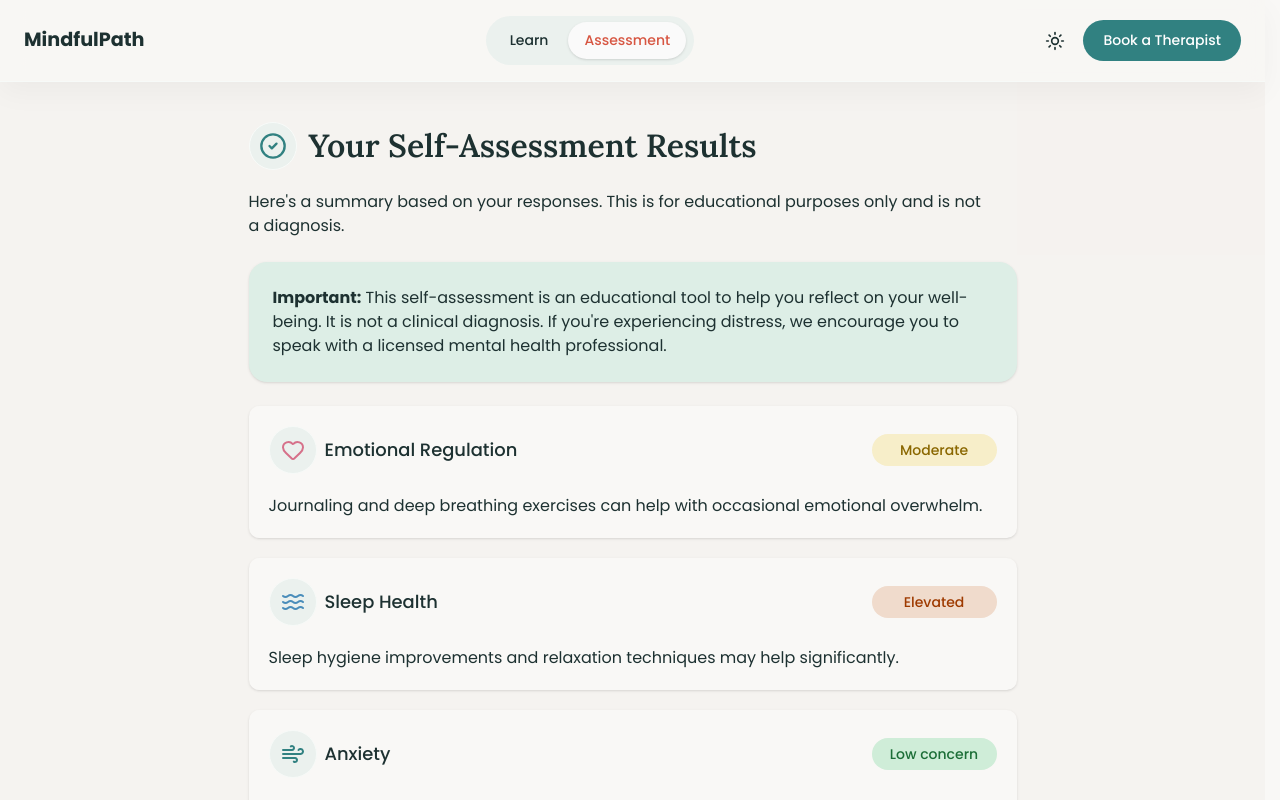
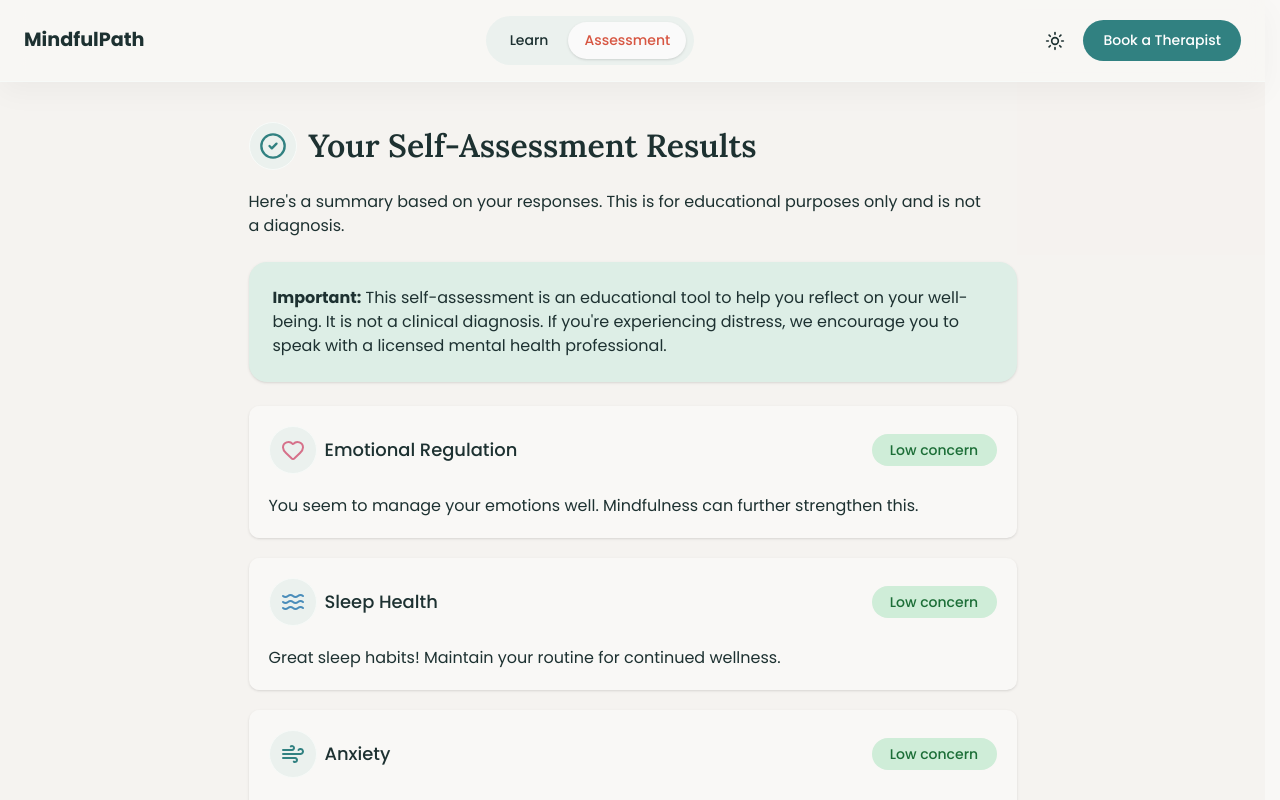
Before and after one commit to TNguyen20194/project-haven-react, a React (Vite) app: page /assessment/results in a window 1280 px wide. Built offline with nearby package versions, Linux system fonts and the light colour scheme.

Commit message:
Calulate score based on answers results and update status level based on score

```diff
--- a/src/components/section/ResultCardList.tsx
+++ b/src/components/section/ResultCardList.tsx
@@ -1,9 +1,15 @@
 import ResultCard from "./result-card/ResultCard";
 import { categories } from "@/data/categories";
-import { mockScoresByCategory } from "@/data/mockResult";
+import { questions } from "@/data/questions";
+import { useAssessmentStore } from "@/store/assessment.store";
+import { getCategoryScore } from "@/utilities/getCategoryScore";
 import { getStatus } from "@/utilities/getStatus";
 
 const ResultCardList = () => {
+   const answers = useAssessmentStore((state) => state.answers);
+
+   console.log(answers)
+
   return (
     <div className="space-y-5">
         {categories.map((category) => {
@@ -11,7 +17,7 @@ const ResultCardList = () => {
         // Calulate score to get status level and description
         // Pass status and description into child component
 
-        const score = mockScoresByCategory[category.id] ?? 0;
+        const score = getCategoryScore(category.id, questions, answers);
         const status = getStatus(score);
         const description = category.description[status];
 
--- a/src/components/section/result-card/ResultCard.tsx
+++ b/src/components/section/result-card/ResultCard.tsx
@@ -8,10 +8,16 @@ type ResultCardProps = {
   label: string;
   description: string;
   status: StatusLevel;
-  iconClass?: string
+  iconClass?: string;
 };
 
-const ResultCard = ({ icon, label, description, status, iconClass }: ResultCardProps) => (
+const ResultCard = ({
+  icon,
+  label,
+  description,
+  status,
+  iconClass,
+}: ResultCardProps) => (
   <div className="p-5 bg-[hsl(var(--background))] shadow-sm rounded-lg">
     <div className="flex flex-col gap-6 justify-between items-center sm:flex-row">
       <div className="flex items-center gap-2">
@@ -25,7 +31,6 @@ const ResultCard = ({ icon, label, description, status, iconClass }: ResultCardP
         </h4>
       </div>
 
-      {/*  <StatusPill status={calculateStatus}/> */}
       <StatusPill status={status} />
     </div>
     <div className="text-[hsl(var(--green-1))] text-[1rem] mt-5">
--- a/src/pages/assessment/AssessmentResults.tsx
+++ b/src/pages/assessment/AssessmentResults.tsx
@@ -10,14 +10,12 @@ import Button from "@/components/UI/buttons/CTAbutton";
 const AssessmentResults = () => {
   const resetAssessment = useAssessmentStore((state) => state.resetAssessment);
   const navigate = useNavigate();
-  const answers = useAssessmentStore((state) => state.answers);
+
 
   const handleResetAssessment = () => {
     resetAssessment();
     navigate("/assessment");
   };
-
-  console.log(answers);
 
   return (
     <section className="relative z-10 px-6 py-10 overflow-hidden">
--- a/src/pages/assessment/sections/Questionnair.tsx
+++ b/src/pages/assessment/sections/Questionnair.tsx
@@ -47,8 +47,6 @@ Example
   value = "2"
 
   */
-
-  console.log(answers);
 
   const progress = Math.round(((currentIndex + 1) / questions.length) * 100);
   const options = Object.entries(currentQuestion.options).sort(
--- a/src/store/assessment.store.ts
+++ b/src/store/assessment.store.ts
@@ -27,10 +27,7 @@ export const useAssessmentStore = create<AssessmenStore>() (
                 })),
 
             resetIndex: () =>
-                set((state) => ({
-                    currentIndex: 0,
-                    answers: state.answers,
-                })),
+                set({ currentIndex: 0 }),
 
             resetAssessment: () =>
                 set({
--- /dev/null
+++ b/src/utilities/getCategoryScore.ts
@@ -0,0 +1,22 @@
+import type { Question } from "@/data/questions";
+
+export const getCategoryScore = (
+    categoryId: string,
+    questions: Question[],
+    answers: Record<string, string>
+) => {
+
+  const categoryQuestions = questions.filter((question) => question.categoryId === categoryId);
+
+  let total = 0;
+
+  categoryQuestions.forEach((question) => {
+    const answer = answers[question.id] || 0;
+
+    if(answer !== undefined) {
+        total += Number(answer)
+    }
+  });
+
+  return total;
+};
```
